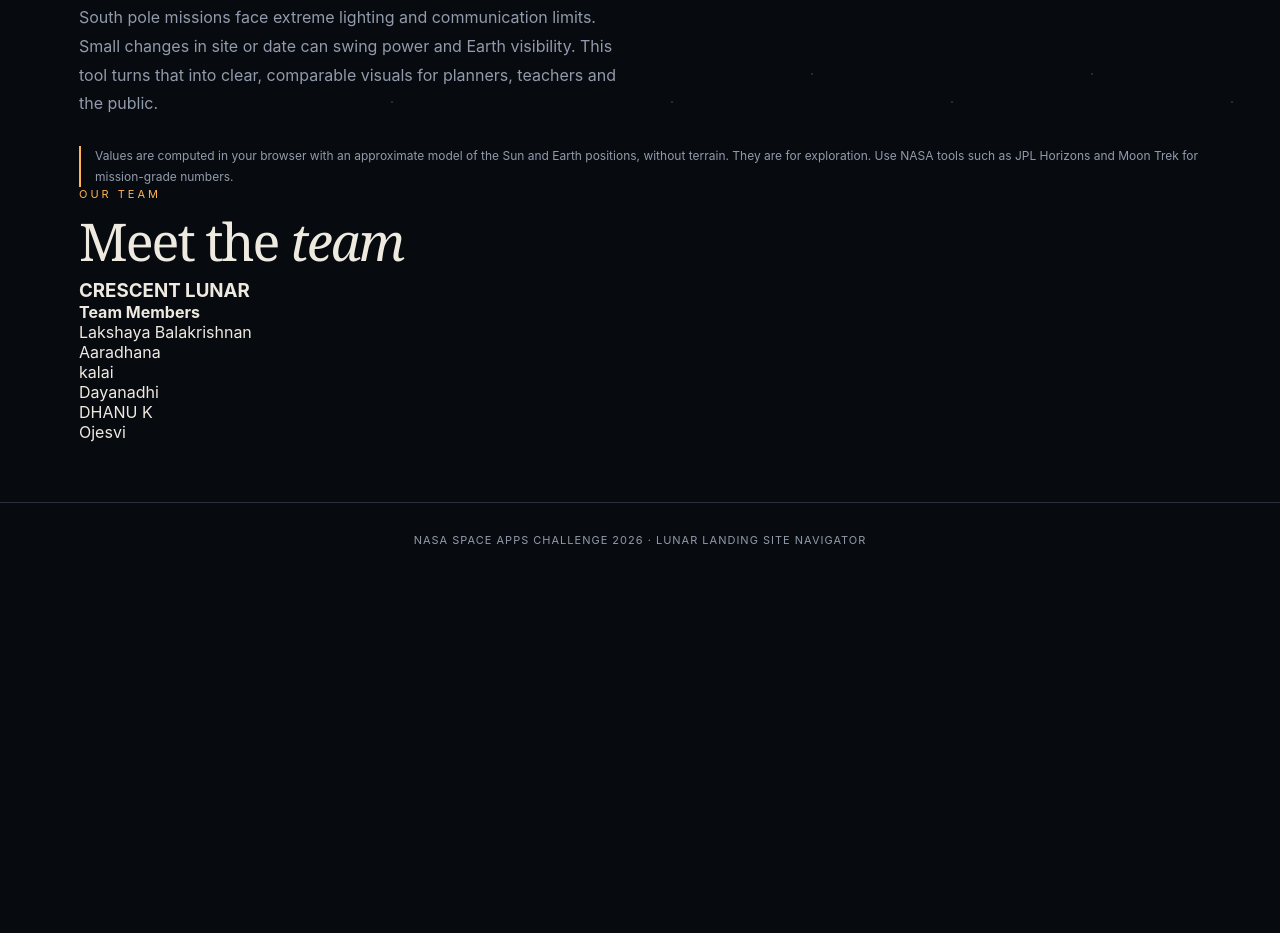
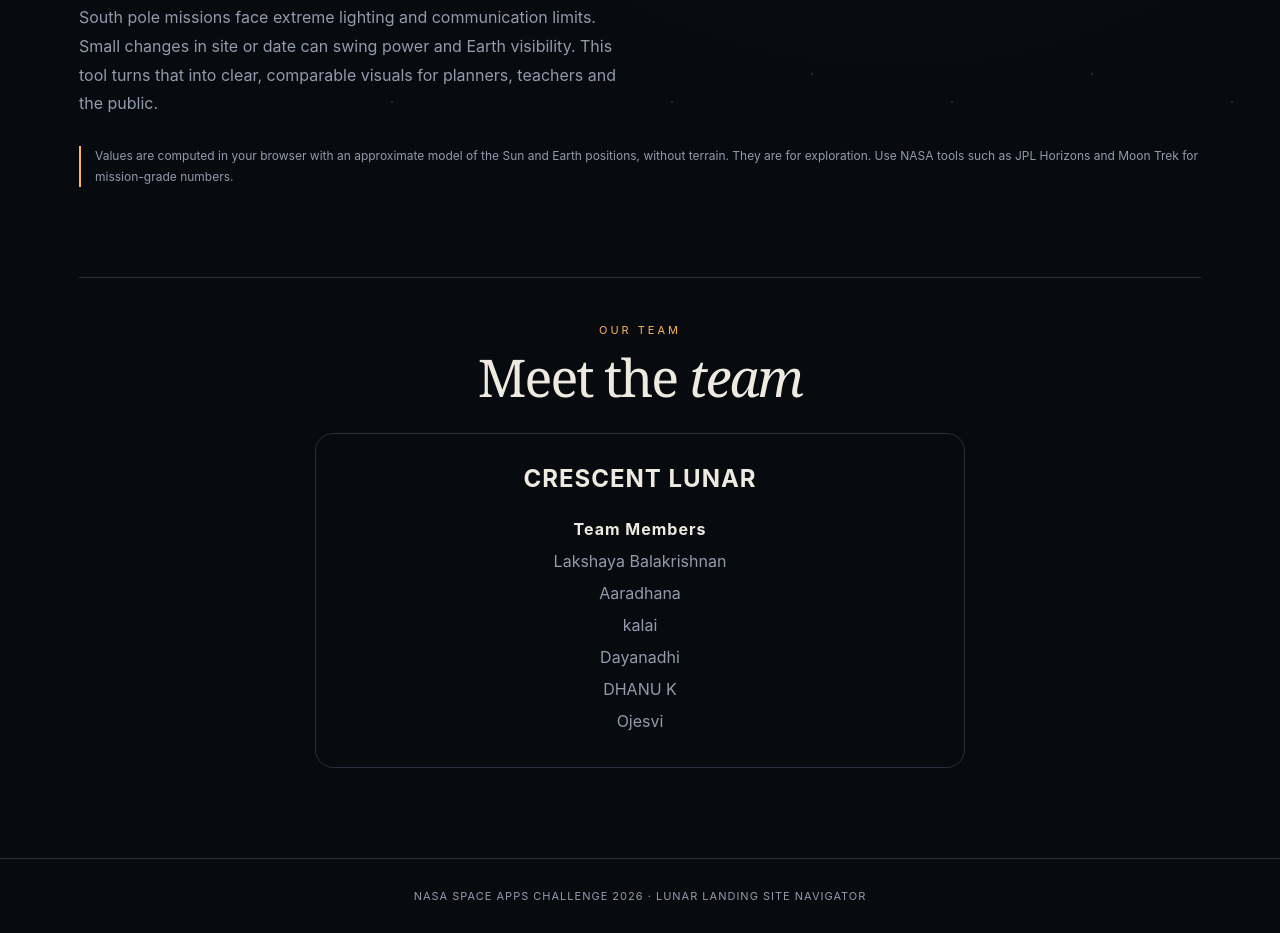
Before and after one commit to dhanukesavan214-source/Lunar-landing-site-navigation-, a plain HTML site: page index.html in a window 1280 px wide. Shown: the part 682-1615 px from the top of the page. Before the commit the page ends 1259 px from the top, so only its background shows below. Drawn offline with Linux system fonts and the light colour scheme.

Commit message:
Update style.css

```diff
--- a/style.css
+++ b/style.css
@@ -70,3 +70,39 @@ table{width:100%;border-collapse:collapse;font-size:14px}td,th{padding:14px;bord
 footer{border-top:1px solid var(--line);padding:30px 5%;color:var(--muted);font-size:11px;letter-spacing:1px;text-align:center}
 @media(max-width:900px){.navbar nav{gap:12px}.navbar nav a{font-size:9px}.logo b{display:none}.g4,.g3,.g2,.moonwrap{grid-template-columns:1fr 1fr}.moonwrap{grid-template-columns:1fr}#c{height:420px}}
 @media(max-width:560px){.g4,.g3,.g2{grid-template-columns:1fr}.navbar nav a:nth-child(n+4){display:none}}
+.team-section {
+    margin-top: 90px;
+    padding-top: 45px;
+    padding-bottom: 30px;
+    border-top: 1px solid var(--line);
+    text-align: center;
+}
+
+.team-section h2 {
+    margin-bottom: 30px;
+}
+
+.team-card {
+    max-width: 650px;
+    margin: 0 auto;
+    padding: 30px;
+    border: 1px solid var(--line);
+    border-radius: 18px;
+    background: var(--surface);
+}
+
+.team-card h3 {
+    margin-bottom: 20px;
+    font-size: 1.5rem;
+    letter-spacing: 1px;
+}
+
+.team-members {
+    line-height: 2;
+    color: var(--muted);
+}
+
+.team-members strong {
+    color: var(--text);
+    letter-spacing: 1px;
+}
```
